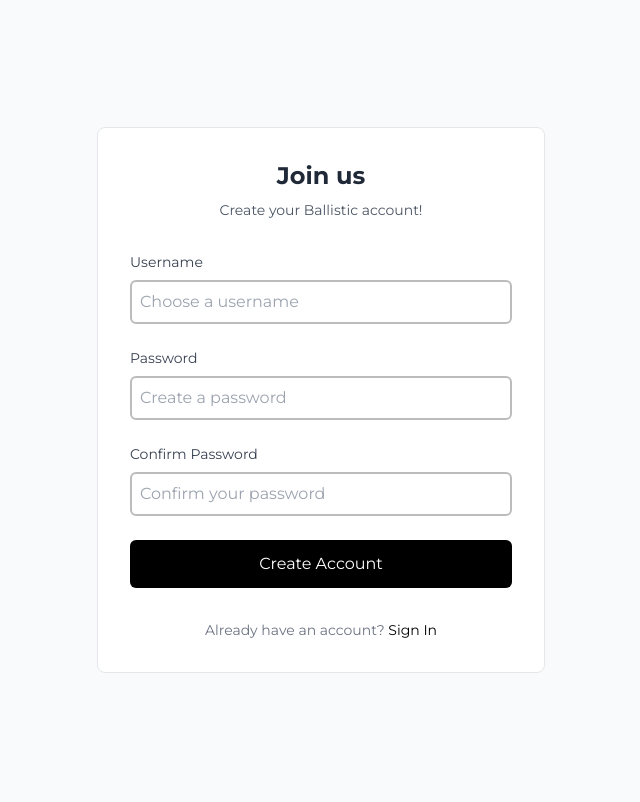
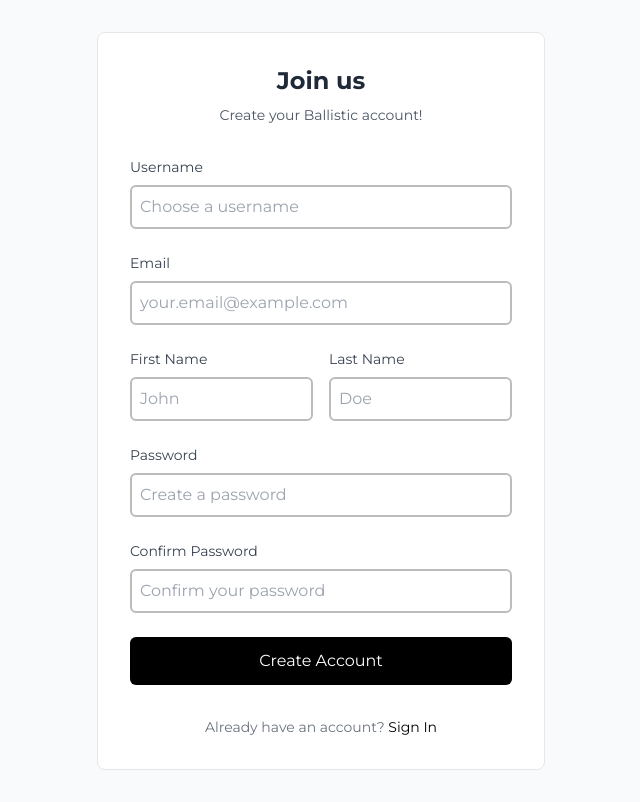
Before and after one commit to PBP-B02-2025/project-b02, a Django app: page /register/ in a window 1280 px wide. Shown: the whole page, without its empty margins (319-959 px from the left). Before the commit the page ends 673 px from the top, so only its background shows below. Run offline with Django 5.2, Linux system fonts and the light colour scheme; some libraries are stand-ins or nearby versions.

Commit message:
Add profil dan edit register

```diff
--- /dev/null
+++ b/main/forms.py
@@ -0,0 +1,22 @@
+from django import forms
+from django.contrib.auth.forms import UserCreationForm
+from django.contrib.auth.models import User
+
+
+class CustomUserCreationForm(UserCreationForm):
+    email = forms.EmailField(required=True, help_text='Required. Enter a valid email address.')
+    first_name = forms.CharField(max_length=30, required=True, help_text='Required.')
+    last_name = forms.CharField(max_length=30, required=True, help_text='Required.')
+
+    class Meta:
+        model = User
+        fields = ('username', 'email', 'first_name', 'last_name', 'password1', 'password2')
+
+    def save(self, commit=True):
+        user = super().save(commit=False)
+        user.email = self.cleaned_data['email']
+        user.first_name = self.cleaned_data['first_name']
+        user.last_name = self.cleaned_data['last_name']
+        if commit:
+            user.save()
+        return user
--- a/main/templates/register.html
+++ b/main/templates/register.html
@@ -53,6 +53,25 @@
                     <label for="username" class="block text-sm font-medium text-gray-700 mb-2">Username</label>
                     <input id="username" name="username" type="text" required placeholder="Choose a username"
                         class="w-full border-gray-300 rounded-md focus:outline-none placeholder-gray-400 transition">
+                </div>
+
+                <div>
+                    <label for="email" class="block text-sm font-medium text-gray-700 mb-2">Email</label>
+                    <input id="email" name="email" type="email" required placeholder="your.email@example.com"
+                        class="w-full border-gray-300 rounded-md focus:outline-none placeholder-gray-400 transition">
+                </div>
+
+                <div class="grid grid-cols-2 gap-4">
+                    <div>
+                        <label for="first_name" class="block text-sm font-medium text-gray-700 mb-2">First Name</label>
+                        <input id="first_name" name="first_name" type="text" required placeholder="John"
+                            class="w-full border-gray-300 rounded-md focus:outline-none placeholder-gray-400 transition">
+                    </div>
+                    <div>
+                        <label for="last_name" class="block text-sm font-medium text-gray-700 mb-2">Last Name</label>
+                        <input id="last_name" name="last_name" type="text" required placeholder="Doe"
+                            class="w-full border-gray-300 rounded-md focus:outline-none placeholder-gray-400 transition">
+                    </div>
                 </div>
 
                 <div>
--- a/main/views.py
+++ b/main/views.py
@@ -7,6 +7,7 @@ from django.contrib import messages
 from django.contrib.auth import authenticate, login, logout
 from django.contrib.auth.decorators import login_required
 from django.views.decorators.csrf import csrf_exempt
+from .forms import CustomUserCreationForm
 import datetime
 
 # Nama fungsi ini harus sama dengan yang di main/urls.py
@@ -19,10 +20,10 @@ def main_view(request):
     return render(request, 'main.html', context)
 
 def register_user(request):
-    form = UserCreationForm()
+    form = CustomUserCreationForm()
 
     if request.method == "POST":
-        form = UserCreationForm(request.POST)
+        form = CustomUserCreationForm(request.POST)
         if form.is_valid():
             form.save()
             messages.success(request, 'Your account has been successfully created!')
@@ -35,11 +36,14 @@ def register_user(request):
 def register_ajax(request):
     if request.method == 'POST':
         username = request.POST.get('username')
+        email = request.POST.get('email')
+        first_name = request.POST.get('first_name')
+        last_name = request.POST.get('last_name')
         password1 = request.POST.get('password1')
         password2 = request.POST.get('password2')
 
         # Validasi
-        if not username or not password1 or not password2:
+        if not username or not email or not first_name or not last_name or not password1 or not password2:
             return JsonResponse({
                 'success': False,
                 'error': 'All fields are required.'
@@ -60,6 +64,19 @@ def register_ajax(request):
             }, status=400)
 
         from django.contrib.auth.models import User
+        from django.core.validators import validate_email
+        from django.core.exceptions import ValidationError
+
+        # Validasi email format
+        try:
+            validate_email(email)
+        except ValidationError:
+            return JsonResponse({
+                'success': False,
+                'error': 'Invalid email format.',
+                'errors': {'email': ['Invalid email format.']}
+            }, status=400)
+
         if User.objects.filter(username=username).exists():
             return JsonResponse({
                 'success': False,
@@ -67,8 +84,21 @@ def register_ajax(request):
                 'errors': {'username': ['Username already exists.']}
             }, status=400)
 
+        if User.objects.filter(email=email).exists():
+            return JsonResponse({
+                'success': False,
+                'error': 'Email already exists.',
+                'errors': {'email': ['Email already registered.']}
+            }, status=400)
+
         try:
-            user = User.objects.create_user(username=username, password=password1)
+            user = User.objects.create_user(
+                username=username,
+                email=email,
+                password=password1,
+                first_name=first_name,
+                last_name=last_name
+            )
             user.save()
 
             return JsonResponse({
```
Also changed, not shown: main/templates/profil.html (+7 -6 lines).
